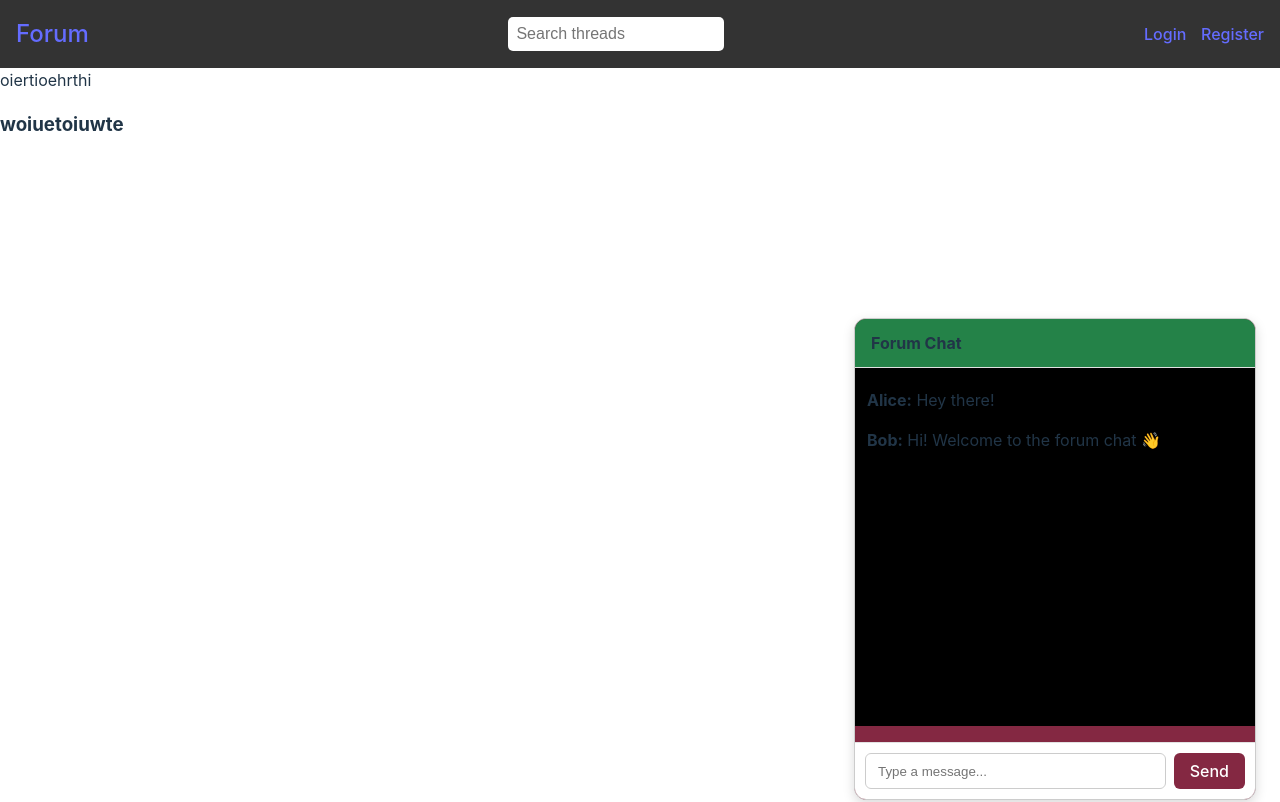
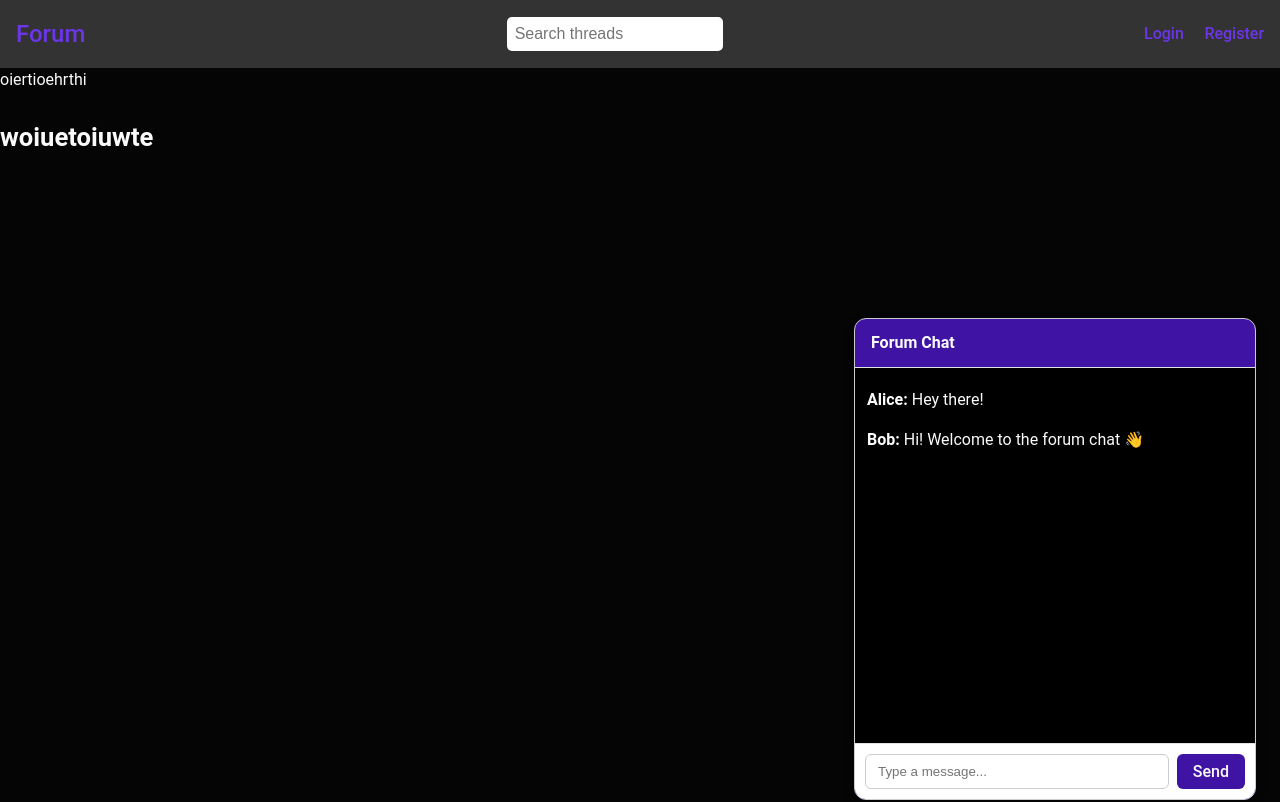
Before and after one commit to place-holder1/forumMERNS, a React (Vite) app in the folder frontend/: page /#/ in a window 1280 px wide. Shown: the top 802 px of the page. Built offline with nearby package versions, Linux system fonts and the light colour scheme.

Commit message:
css variables

```diff
--- a/frontend/src/App.css
+++ b/frontend/src/App.css
@@ -1,41 +1,2 @@
-#root {
-  margin: 0 auto;
-  /* padding: 2rem; */
-  /* text-align: center; */
-}
-
-.logo {
-  height: 6rem;
-  padding: 1.5em;
-  will-change: filter;
-  transition: filter 300ms;
-}
-.logo:hover {
-  filter: drop-shadow(0 0 2em #646cffaa);
-}
-.logo.react:hover {
-  filter: drop-shadow(0 0 2em #61dafbaa);
-}
-
-@keyframes logo-spin {
-  from {
-    transform: rotate(0deg);
-  }
-  to {
-    transform: rotate(360deg);
-  }
-}
-
-@media (prefers-reduced-motion: no-preference) {
-  a:nth-of-type(2) .logo {
-    animation: logo-spin infinite 20s linear;
-  }
-}
-
-.card {
-  padding: 2rem;
-}
-
-.read-the-docs {
-  color: #888;
-}
+@import "../src/styles/variables.css";
+@import "../src/styles/global.css";
--- a/frontend/src/App.jsx
+++ b/frontend/src/App.jsx
@@ -5,6 +5,7 @@ import ForumPage from './pages/ForumPage';
 import Navbar from './components/Navbar';
 import ChatWindow from "./components/ChatWindow";
 import Footer from "./components/Footer";
+import './styles/global.css'
 import './App.css'
 
 //Trying to aim for https://forums.pcgamer.com/trending/threads.1/ style
--- a/frontend/src/styles/chat-window.module.css
+++ b/frontend/src/styles/chat-window.module.css
@@ -1,15 +1,10 @@
-:root {
-    --color1: #842842;
-    --color2: #248248;
-}
-
 .chatContainer {
     position: fixed;
     bottom: 0;
     right: 1.5rem;
     width: 25rem;
     height: 30rem;
-    background-color: var(--color1);
+    background-color: var(--secondary-backrgound-color);
     border: 1px solid #ccc;
     border-radius: 12px;
     box-shadow: 0 4px 12px rgba(0, 0, 0, 0.15);
@@ -30,7 +25,7 @@
   }
 
   .chatHeader {
-    background-color: var(--color2);
+    background-color: var(--button-backrgound-color);
     padding: 12px 16px;
     font-weight: bold;
     border-bottom: 1px solid #e2e2e2;
@@ -39,7 +34,6 @@
   .chatMessages {
     flex: 1;
     padding: 12px;
-    margin-bottom: 1rem;
     overflow-y: auto;
     background-color: #000000;
   }
@@ -67,13 +61,13 @@
 
   .chatInputArea button {
     padding: 8px 16px;
-    background-color: var(--color1);
-    color: white;
+    background-color: var(--secondary-backrgound-color);
+    color: var(--button-backrgound-color);
     border: none;
     border-radius: 6px;
     cursor: pointer;
   }
 
   .chatInputArea button:hover {
-    background-color: var(--color2);
+    background-color: var(--button-backrgound-color);
   }
--- a/frontend/src/styles/global.css
+++ b/frontend/src/styles/global.css
@@ -1,6 +1,6 @@
 body {
     font-family: var(--font-family);
-    background-color: var(--third-background-color);
+    background-color: var(--primary-background-color);
     color: var(--text-color);
     font-size: 1rem;
     margin: 0;
@@ -9,9 +9,9 @@ body {
   main {
     height: 100%;
     min-height: 100vh;
-    &.dark {
-      background-color: var(--dark-background-color);
-      color: var(--dark-text-color);
+    &.light {
+      background-color: var(--light-background-color);
+      color: var(--light-text-color);
       h1,
       h2,
       h3,
@@ -19,7 +19,7 @@ body {
       h5,
       h6,
       p {
-        color: var(--dark-text-color);
+        color: var(--light-text-color);
       }
     }
   }
@@ -216,3 +216,45 @@ body {
     background-color: var(--button-hover-background-color);
     color: var(--button-hover-text-color);
   }
+
+  #root {
+    margin: 0 auto;
+    /* padding: 2rem; */
+    /* text-align: center; */
+  }
+
+  .logo {
+    height: 6rem;
+    padding: 1.5em;
+    will-change: filter;
+    transition: filter 300ms;
+  }
+  .logo:hover {
+    filter: drop-shadow(0 0 2em #646cffaa);
+  }
+  .logo.react:hover {
+    filter: drop-shadow(0 0 2em #61dafbaa);
+  }
+
+  @keyframes logo-spin {
+    from {
+      transform: rotate(0deg);
+    }
+    to {
+      transform: rotate(360deg);
+    }
+  }
+
+  @media (prefers-reduced-motion: no-preference) {
+    a:nth-of-type(2) .logo {
+      animation: logo-spin infinite 20s linear;
+    }
+  }
+
+  .card {
+    padding: 2rem;
+  }
+
+  .read-the-docs {
+    color: #888;
+  }
--- /dev/null
+++ b/frontend/src/styles/variables.css
@@ -0,0 +1,27 @@
+body{
+    /* color scheme */
+    --primary-background-color: #050505;
+    --secondary-backrgound-color: #3F13A4;
+    --light-background-color: #FAFAFA;
+    --text-color: #FAFAFA;
+    --light-text-color: #3F13A4;
+    --button-background-color: #6B35E8;
+    --button-text-color: #FAFAFA;
+    --button-hover-background-color: var(--secondary-background-color);
+    --button-hover-text-color: #595959;
+    --button-border-color: #ccc;
+    --link-color: #6B35E8;
+    --link-hover-color: var(--text-color);
+    /* font */
+    --font-family: 'Roboto', sans-serif;
+    /* break points */
+    --mobile: 768px;
+    --tablet: 1024px;
+    /* border */
+    --border-radius: 8px;
+    --border-color: #595959;
+    /* shadow */
+    --box-shadow: 0 2px 4px rgba(0, 0, 0, 0.1);
+    --success-color: #2ecc71;
+    --error-color: #e74c3c;
+}
```
